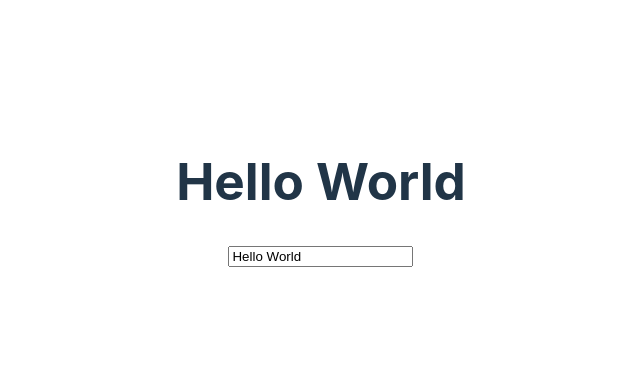
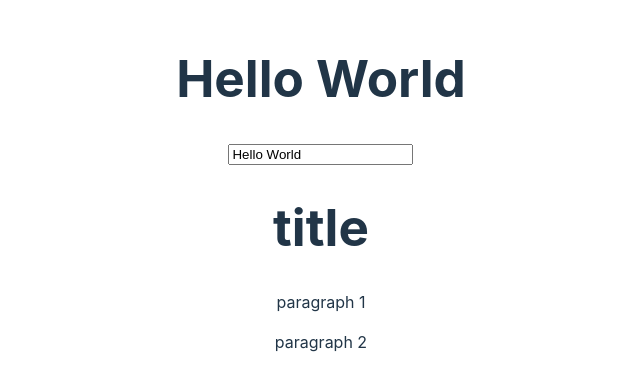
Before and after one commit to arahimcse/vueschoolsPractice, a Vue app: page / in a window 1280 px wide. Shown: the part 207-598 px from the top of the page, without its empty margins (319-959 px from the left). Built offline with nearby package versions, Linux system fonts and the light colour scheme.

Commit message:
v-if and template

```diff
--- a/src/App.vue
+++ b/src/App.vue
@@ -1,5 +1,6 @@
 <script setup>
 import { ref } from 'vue';
+import ListRendering from './components/listRendering.vue';
 const msg = ref("Hello World")
 
 </script>
@@ -7,6 +8,8 @@ const msg = ref("Hello World")
 <template>
   <h1>{{ msg }}</h1>
   <input v-model="msg">
+
+  <ListRendering/>
 </template>
 
 <style scoped>
--- /dev/null
+++ b/src/components/listRendering.vue
@@ -0,0 +1,10 @@
+<script setup>
+const ifBoolean = true
+const title = 'title'
+</script>
+
+<template v-if="ifBoolean">
+    <h1>{{ title }}</h1>
+    <p >paragraph 1</p>
+    <p>paragraph 2</p>
+</template>
```
